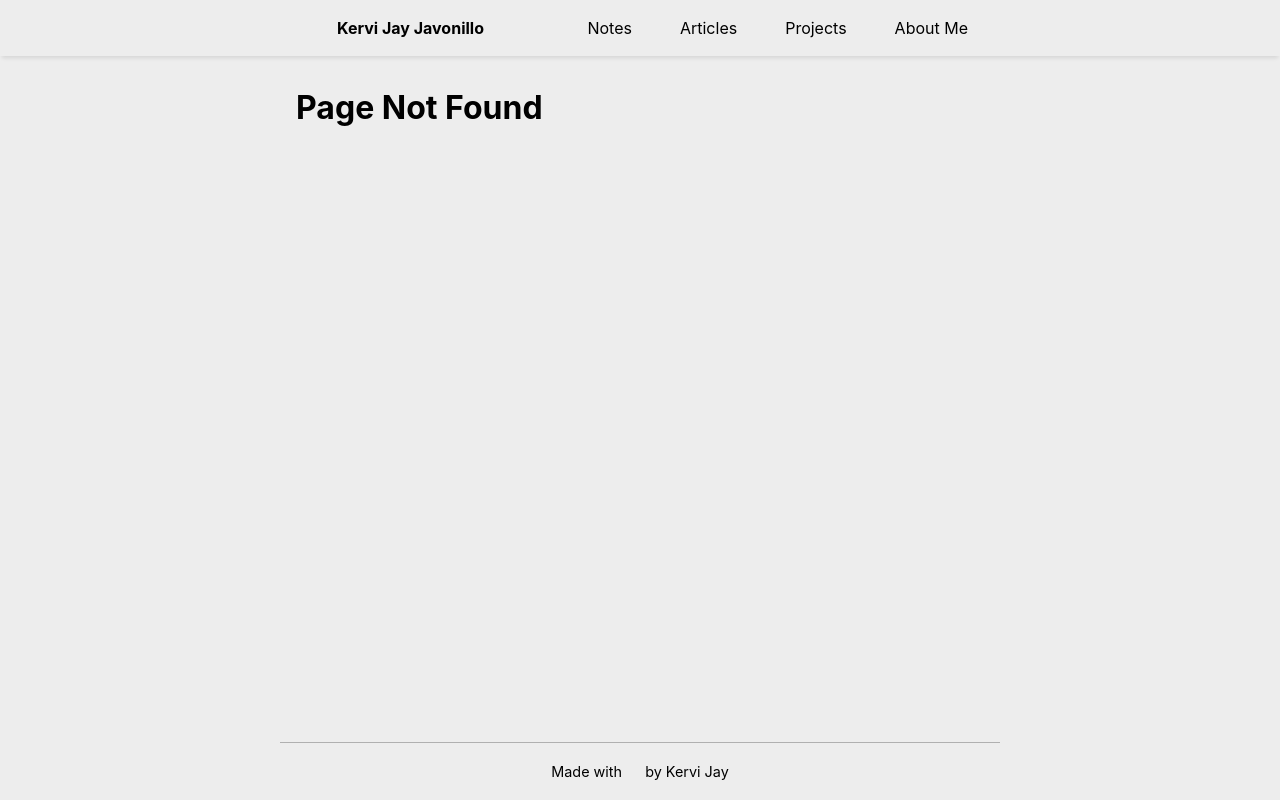
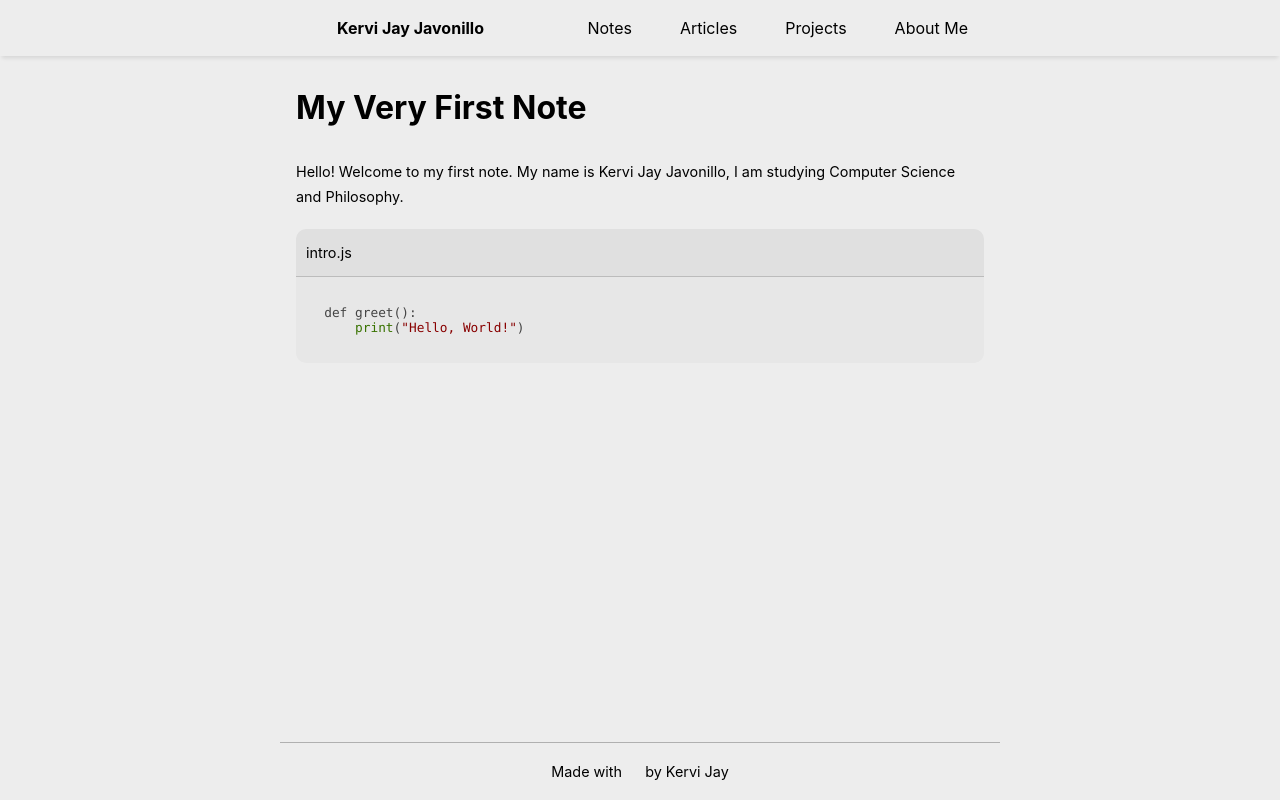
Before and after one commit to pinocchioph1129/personal-web, a React (Create React App) app: page /firstnote in a window 1280 px wide. Before the commit this address had no page. Built offline with nearby package versions, Linux system fonts and the light colour scheme; some icons are missing.

Commit message:
First Note.

```diff
--- a/src/App.js
+++ b/src/App.js
@@ -4,6 +4,7 @@ import NavigationBar from "./components/navigationbar/NavigationBar";
 import Footer from "./components/footer/footer";
 import Home from "./pages/Home/Home";
 import Notes from "./pages/Notes/Notes";
+import FirstNote from "./components/notes/2024/firstnote";
 import Articles from "./pages/Articles/Articles";
 import Projects from "./pages/Projects/Projects";
 import About from "./pages/About/About";
@@ -16,7 +17,9 @@ function App() {
         <div className="tab-container">
           <Routes>
             <Route path="/" element={<Home />} />
+            <Route path="/firstnote" element={<FirstNote />} />
             <Route path="/Notes" element={<Notes />} />
+            <Route path="/Notes/firstnote" element={<FirstNote />} />
             <Route path="/Articles" element={<Articles />} />
             <Route path="/Projects" element={<Projects />} />
             <Route path="/About" element={<About />} />
--- /dev/null
+++ b/src/components/notes/2024/firstnote.js
@@ -0,0 +1,23 @@
+import "/Users/kervi1/personal-web/src/components/notes/notespage.css";
+import CodeBlock from "../../../utilities/codeblock/codeblock";
+
+export default function Page() {
+  const sampleCode = `
+  def greet():
+      print("Hello, World!")
+  `;
+  return (
+    <div className="page-container">
+      <div className="page-title">
+        <h1>My Very First Note</h1>
+      </div>
+      <div className="page-content">
+        <p>
+          Hello! Welcome to my first note. My name is Kervi Jay Javonillo, I am
+          studying Computer Science and Philosophy.{" "}
+        </p>
+        <CodeBlock filename="intro.js" code={sampleCode} language="css" />
+      </div>
+    </div>
+  );
+}
--- /dev/null
+++ b/src/components/notes/notespage.css
@@ -0,0 +1,7 @@
+.page-title {
+  padding-bottom: 4vh;
+}
+
+.page-content p {
+  padding-bottom: 20px;
+}
--- a/src/pages/Articles/Articles.css
+++ b/src/pages/Articles/Articles.css
@@ -2,3 +2,26 @@
   font-size: 6vh;
   margin-bottom: 3vh;
 }
+
+.articles-container p {
+  margin-bottom: 3vh;
+}
+
+.articles-link {
+  align-items: center;
+  text-decoration: none;
+  font-variation-settings: "wght" var(--p-bold);
+  color: black;
+  border-radius: 10px;
+  padding: 1vh;
+  border: 1.5px solid #d7d7d7;
+  background-color: rgb(226, 226, 226);
+  transition: all 0.3s ease;
+  width: 15vh;
+  height: auto;
+}
+
+.articles-link:hover {
+  border-radius: 8px;
+  border: 1.5px solid #525252;
+}
--- a/src/pages/Articles/Articles.js
+++ b/src/pages/Articles/Articles.js
@@ -1,4 +1,5 @@
 import "./Articles.css";
+import { Link } from "react-router-dom";
 
 export default function Articles() {
   return (
@@ -12,7 +13,11 @@ export default function Articles() {
         </p>
 
         <div className="articles-topics">
-          <p>Explore Topics</p>
+          <p>
+            <Link to="/Projects" className="articles-link">
+              Explore Topics
+            </Link>
+          </p>
         </div>
 
         <h2>2024</h2>
--- a/src/pages/Home/Home.css
+++ b/src/pages/Home/Home.css
@@ -67,6 +67,10 @@
   border-radius: 50%;
 }
 
+.home-content p {
+  padding-bottom: 20px;
+}
+
 .home-title {
   display: flex;
   justify-content: space-between;
@@ -98,6 +102,22 @@
   border-radius: 10px;
 }
 
+.home-projects-tabs p {
+  padding-bottom: 0px;
+}
+
+.home-notes-links {
+  padding-bottom: 20px;
+}
+
+.home-articles-links {
+  padding-bottom: 20px;
+}
+
+.home-projects-container p {
+  padding-bottom: 0px;
+}
+
 .home-projects-card {
   display: flex;
   flex-direction: column;
--- a/src/pages/Home/Home.js
+++ b/src/pages/Home/Home.js
@@ -52,7 +52,8 @@ export default function Home() {
           <CircleText text="Hover over photos to reveal " radius={45} />
         </div>
       </div>
-      <div class="home-notes-container">
+      <div className="home-content">
+        <div className="home-notes-container">
           <div className="home-title">
             <h2>Notes</h2>
             <Link to="/Notes" className="home-dir">
@@ -60,7 +61,15 @@ export default function Home() {
             </Link>
           </div>
           <hr />
-        <p>Personal notes about life, music, projects, and everything else.</p>
+          <p>
+            Personal notes about life, music, projects, and everything else.
+          </p>
+          <div className="home-notes-links">
+            <Link to="./firstnote" className="notes-page">
+              <div className="notes-page-name">My Very First Note</div>
+              <div className="notes-page-date">December 10</div>
+            </Link>
+          </div>
         </div>
         <div class="home-articles-container">
           <div className="home-title">
@@ -82,7 +91,7 @@ export default function Home() {
           <hr />
           <p>Projects that I have worked over the years.</p>
           <div className="home-projects-tabs">
-          {projectData.map((project, index) => (
+            {projectData.slice(0, 4).map((project, index) => (
               <ProjectCard
                 key={index}
                 {...project}
@@ -92,5 +101,6 @@ export default function Home() {
           </div>
         </div>
       </div>
+    </div>
   );
 }
--- a/src/pages/Notes/Notes.css
+++ b/src/pages/Notes/Notes.css
@@ -2,3 +2,26 @@
   font-size: 6vh;
   margin-bottom: 3vh;
 }
+
+.notes-page {
+  text-decoration: none;
+  justify-content: space-between;
+  display: flex;
+  padding: 1vh;
+  border-radius: 10px;
+  align-items: center;
+  font-variation-settings: "wght" var(--p-bold);
+  transition: all 0.3s ease;
+}
+
+.notes-page:hover {
+  background: #e6e6e6;
+}
+
+.notes-page-name {
+  color: var(--link-color);
+}
+
+.notes-page-date {
+  color: #6f6f6f;
+}
--- a/src/pages/Notes/Notes.js
+++ b/src/pages/Notes/Notes.js
@@ -1,4 +1,5 @@
 import "./Notes.css";
+import { Link } from "react-router-dom";
 
 export default function Notes() {
   return (
@@ -8,6 +9,13 @@ export default function Notes() {
         <hr />
         <p>Personal notes about life, music, project, and everything else.</p>
       </div>
+
+      <h2>2024</h2>
+      <hr />
+      <Link to="./firstnote" className="notes-page">
+        <div className="notes-page-name">My Very First Note</div>
+        <div className="notes-page-date">December 10</div>
+      </Link>
     </div>
   );
 }
--- /dev/null
+++ b/src/utilities/codeblock/codeblock.css
@@ -0,0 +1,23 @@
+code {
+  background-color: #e7e7e7 !important;
+  font-size: 1.6vh;
+}
+
+.code-container {
+  border-radius: 10px;
+  overflow: hidden;
+}
+
+.code-filename {
+  background: #e0e0e0;
+  align-items: center;
+  display: flex;
+  justify-content: start;
+  height: 6vh;
+  border-bottom: 1px solid #bcbcbc;
+}
+
+.code-filename p {
+  font-variation-settings: "wght" var(--p-bold);
+  padding: 10px;
+}
--- /dev/null
+++ b/src/utilities/codeblock/codeblock.js
@@ -0,0 +1,25 @@
+import React, { useEffect } from "react";
+import hljs from "highlight.js";
+import "./codeblock.css";
+import "highlight.js/styles/default.css";
+
+const CodeBlock = ({ filename, code, language }) => {
+  useEffect(() => {
+    hljs.highlightAll();
+  }, []);
+
+  return (
+    <div className="code-container">
+      <div className="code-filename">
+        <p>{filename}</p>
+      </div>
+      <div className="code-code">
+        <pre>
+          <code className={`language-${language}`}>{code}</code>
+        </pre>
+      </div>
+    </div>
+  );
+};
+
+export default CodeBlock;
```
Also changed, not shown: package.json (+13 -13 lines), 1 other file (tests, documents, lock files or other folders). Lines whose indentation alone changed are shown as unchanged.
